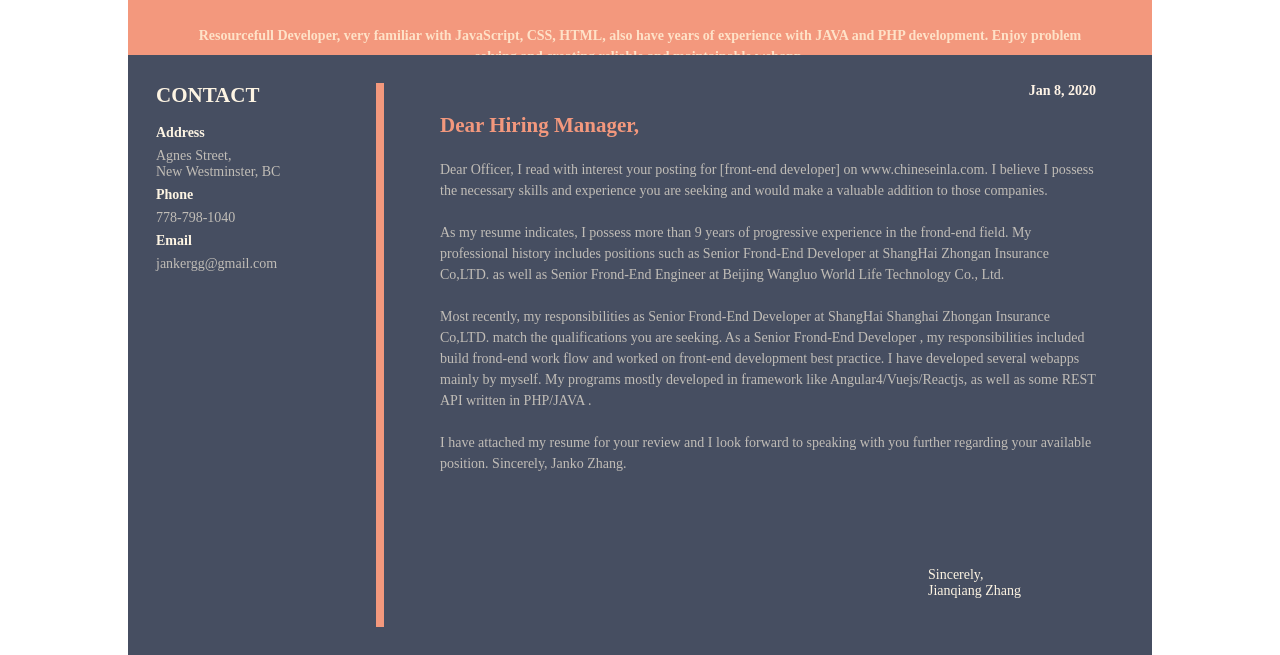
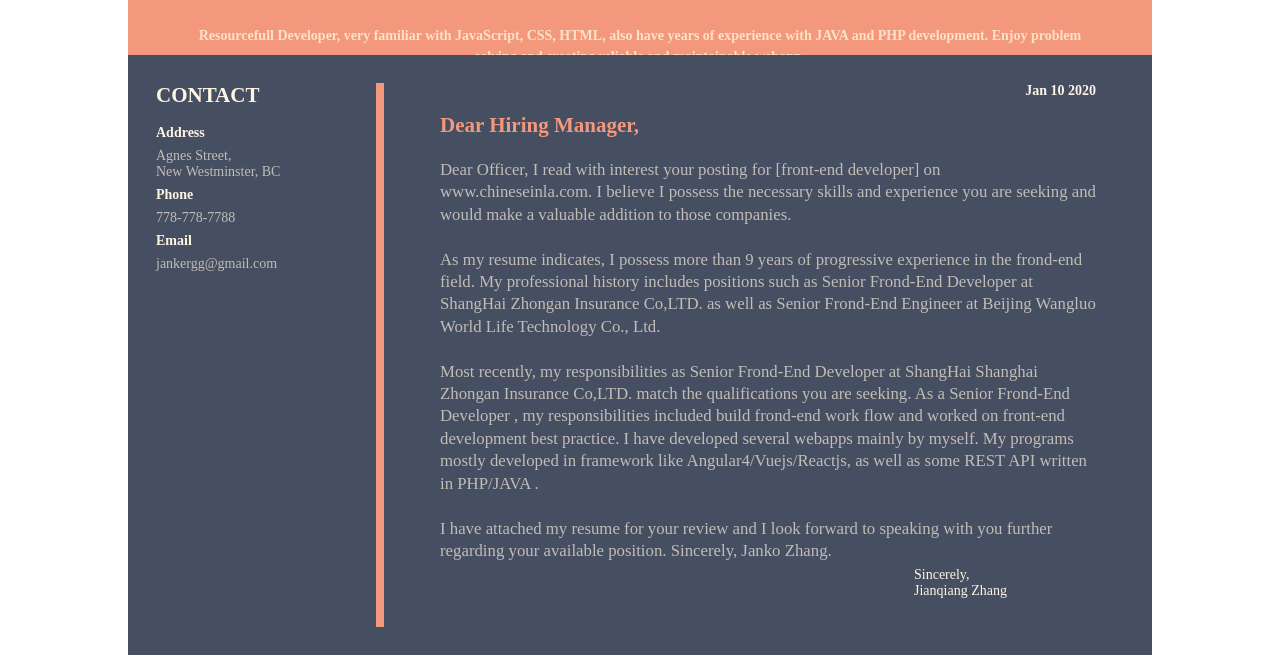
Before and after one commit to jankergg/html2pdf, a website: page public/template/boilerplate.html in a window 1280 px wide. Both pictures are taken after a click on the button "Download". Shown: the part 145-800 px from the top of the page. Drawn offline with Linux system fonts and the light colour scheme; no server answers.

Commit message:
fix font issues

```diff
--- a/public/assets/style/main.css
+++ b/public/assets/style/main.css
@@ -79,6 +79,7 @@ h6 {
 	color: #fff4e7;
 	padding: 2rem;
 	font-size: 2.2rem;
+	text-transform: uppercase;
 	border: 0.5rem solid #464e61;
 }
 .letter-head_name span {
@@ -151,7 +152,8 @@ h6 {
 }
 .letter-body_main > p {
 	margin: 1.5rem 0;
-	line-height: 1.5rem;
+	line-height: 1.6rem;
+	font-size:1.2rem;
 }
 .letter-body_date {
 	text-align: right;
@@ -167,10 +169,11 @@ h6 {
 }
 .letter-body_sign {
 	position: absolute;
-	width: 8rem;
-	right: 8rem;
+	width: 12rem;
+	right: 5rem;
 	bottom: 4rem;
 	color: #fdf4e3;
+	text-transform: capitalize;
 	font-size: 1rem;
 }
 
--- a/public/template/boilerplate.html
+++ b/public/template/boilerplate.html
@@ -6,12 +6,21 @@
     <meta name="threme-color" content="#000000" />
     <title>Cover Letter</title>
     <link rel="stylesheet" href="../assets/style/main.css" />
+    <script>
+      function updateName(e) {
+        const name = e.target.innerText;
+        let userName = document.querySelectorAll('.user-name');
+        userName.forEach(n => (n.innerText = name))
+      }
+    </script>
   </head>
   <body>
     <div class="wrapper" id="wrapper">
       <div class="letter">
         <div class="letter-head">
-          <h1 class="letter-head_name"><span contenteditable="true" id="user_name">JIANQIANG ZHANG</span></h1>
+          <h1 class="letter-head_name">
+            <span contenteditable="true" id="user_name" onblur="updateName(event)">JIANQIANG ZHANG</span>
+          </h1>
           <p class="letter-head_position" contenteditable="true" id="job_title">Full Stack Developer</p>
           <p class="letter-head_description" contenteditable="true" id="user_summary">
             Resourcefull Developer, very familiar with JavaScript, CSS, HTML, also have years of experience with JAVA
@@ -25,13 +34,17 @@
               <dt>Address</dt>
               <dd contenteditable="true" id="address">Agnes Street, <br />New Westminster, BC</dd>
               <dt>Phone</dt>
-              <dd contenteditable="true" id="phone">778-798-1040</dd>
+              <dd contenteditable="true" id="phone">778-778-7788</dd>
               <dt>Email</dt>
               <dd contenteditable="true" id="email">jankergg@gmail.com</dd>
             </dl>
           </div>
           <div class="letter-body_main">
-            <div class="letter-body_date">Jan 8, 2020</div>
+            <div class="letter-body_date">
+              <script>
+                document.write(new Date().toDateString().replace(/^\w+\s/, ''));
+              </script>
+            </div>
             <div class="letter-body_receiver" contenteditable="true" id="receiver">Dear Hiring Manager,</div>
             <p contenteditable="true" id="content">
               Dear Officer, I read with interest your posting for [front-end developer] on www.chineseinla.com. I
@@ -54,7 +67,16 @@
               I have attached my resume for your review and I look forward to speaking with you further regarding your
               available position. Sincerely, Janko Zhang.
             </p>
-            <div class="letter-body_sign" contenteditable="true">Sincerely, <br />Jianqiang Zhang</div>
+            <div class="letter-body_sign">
+              Sincerely, <br />
+              <span class="user-name">
+                <script>
+                  document.write(
+                    document.getElementById('user_name').innerText.toLowerCase()
+                  );
+                </script>
+              </span>
+            </div>
           </div>
         </div>
       </div>
@@ -65,39 +87,45 @@
     </div>
     <script language="javascript">
       let tmp = '';
-      let pending = false
-      function onSave(){
-        if(pending) {return}
+      let pending = false;
+      function onSave() {
+        if (pending) {
+          return;
+        }
         fetch('/pdf/update', {
           method: 'POST',
           headers: {
-            'Content-Type': 'application/json',
+            'Content-Type': 'application/json'
           },
-          body: JSON.stringify({data: document.getElementById('wrapper').innerHTML}),
-        }).then((data)=>{
-          pending = false
-          return data.json();
-        }).then(({data})=>{
-          tmp = data;
+          body: JSON.stringify({ data: document.getElementById('wrapper').innerHTML })
         })
-        .catch((e)=>{
-          console.log(e);
-          pending = false
-        })
+          .then(data => {
+            pending = false;
+            return data.json();
+          })
+          .then(({ data }) => {
+            tmp = data;
+          })
+          .catch(e => {
+            console.log(e);
+            pending = false;
+          });
       }
-      function onDownload(){
+      function onDownload() {
         fetch('/pdf/gen', {
           method: 'POST',
           headers: {
-            'Content-Type': 'application/json',
+            'Content-Type': 'application/json'
           },
-          body: JSON.stringify({data: tmp}),
-        }).then((rawdata)=>{
-          return rawdata.json();
-        }).then(({data,msg})=>{
-          window.open(`/download/${data}`)
+          body: JSON.stringify({ data: tmp })
         })
+          .then(rawdata => {
+            return rawdata.json();
+          })
+          .then(({ data, msg }) => {
+            window.open(`/download/${data}`);
+          });
       }
     </script>
   </body>
-  </html>
+</html>
```
